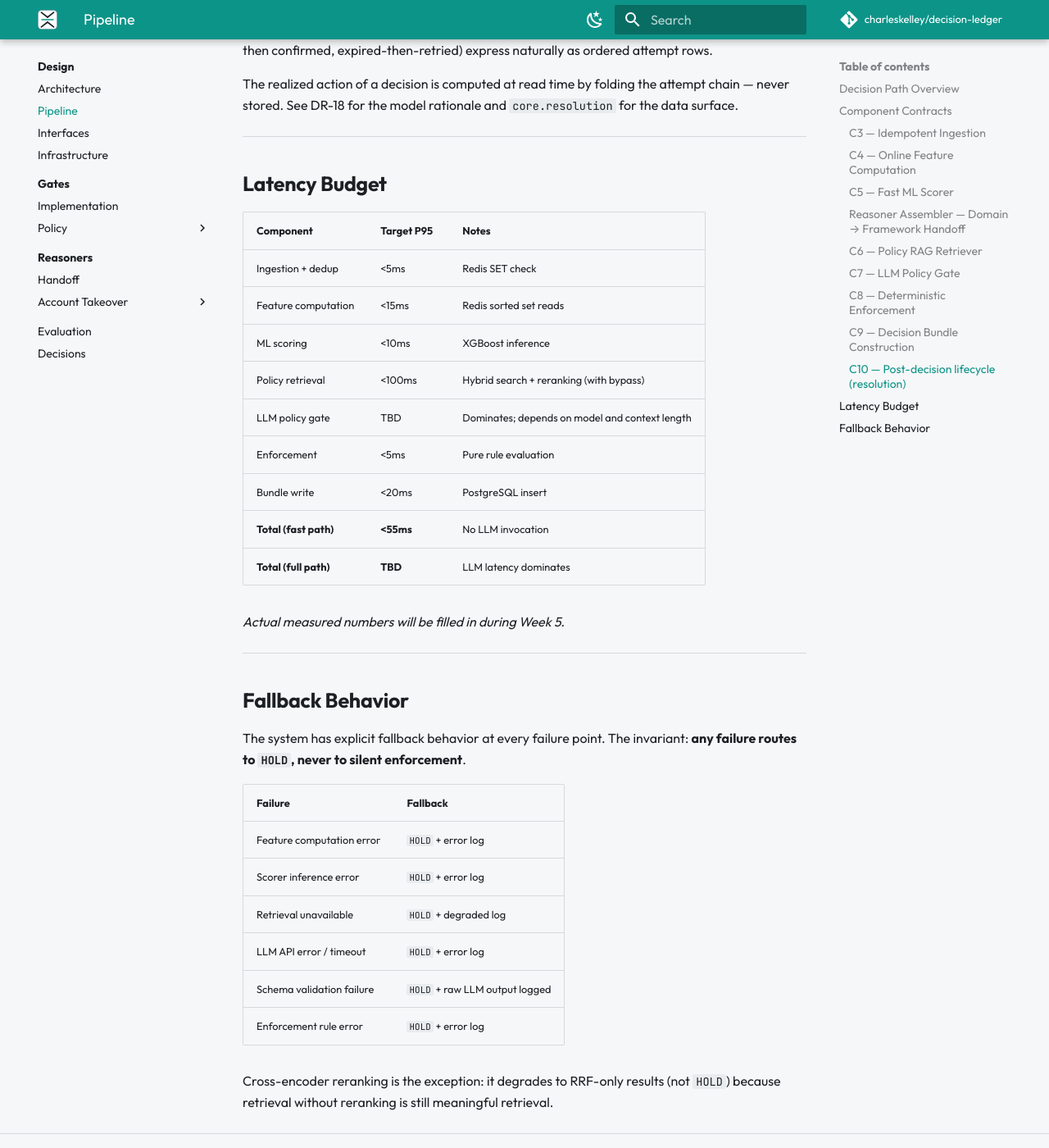
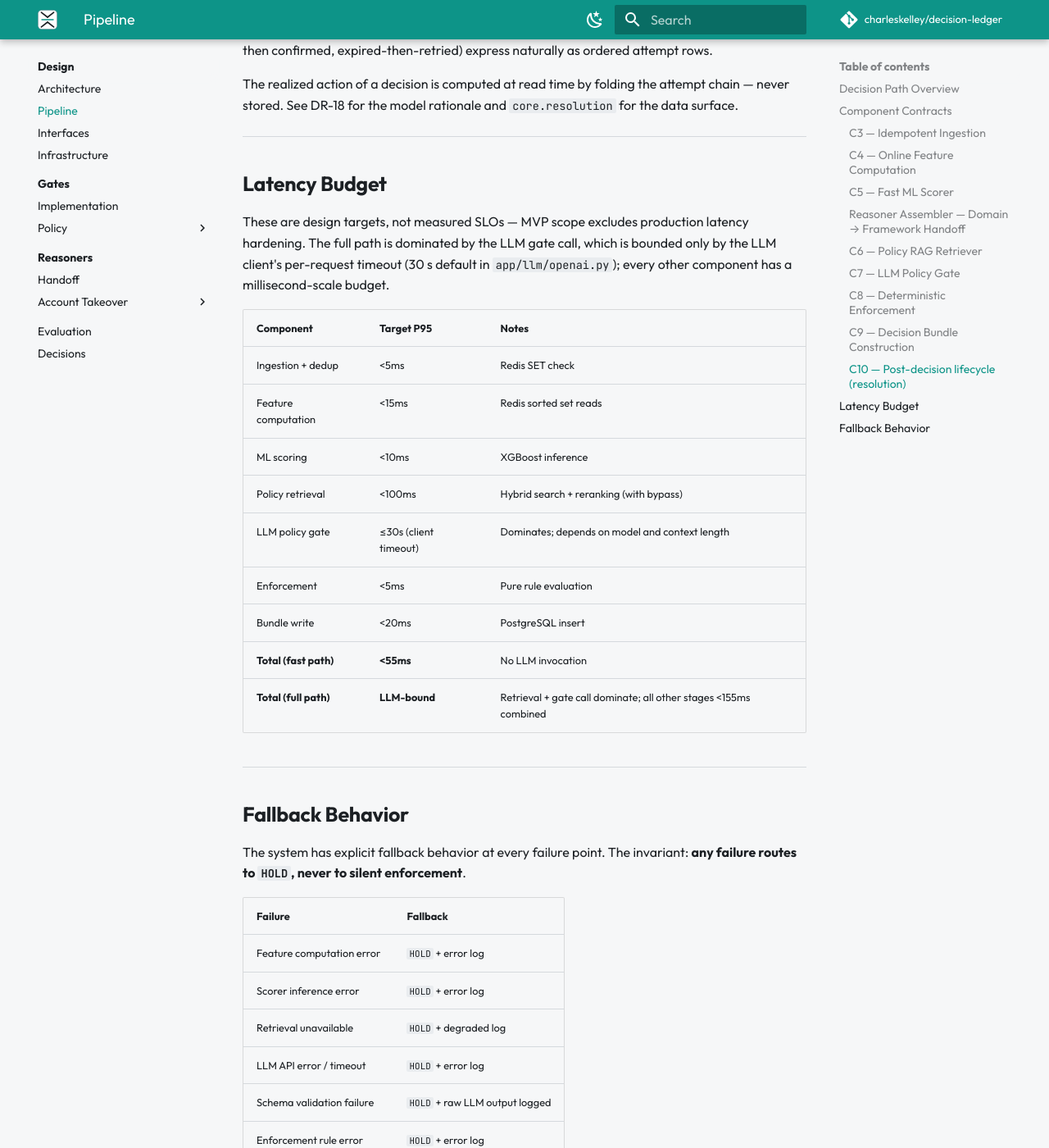
Before and after one commit to charleskelley/decision-ledger, an MkDocs documentation site: the page built from docs/design/pipeline.md, in a window 1280 px wide and 1400 px high, scrolled down 6084 px. Shown: the whole window at 82% size. Built offline with MkDocs 1.6.1 and Material for MkDocs 9.7.7, drawn with Linux system fonts in a browser that asks for light colours; comment, search, counter and statistics services are not loaded.

Commit message:
docs: align eval dataset sizes, thresholds, and README claims with shipped behavior
- eval dataset sizes stated as shipped: 12 retrieval queries, 4 consistency
  scenarios x 3 orderings (12/12), with the real dataset paths listed in
  the contributing guide
- latency budget reframed as design targets with the LLM gate bounded by
  the 30s client timeout instead of TBD rows
- README: four workflows in the launch criteria, eval cadence is
  on-demand, fixed broken bullet run and moved docs-site links
- CLAUDE.md fast-path block threshold 0.85 -> 0.95 per DR-25
- root CONTRIBUTING.md stub pointing at the docs-site guide

```diff
--- a/docs/design/pipeline.md
+++ b/docs/design/pipeline.md
@@ -118,7 +118,7 @@ Populates:
 
 **Error handling:** Any failure in context assembly → raise `AssemblerError`, route event to `HOLD`.
 
-See [`reasoner/reasoner-handoff.md`](reasoner/reasoner-handoff.md) for the full field-level contract.
+See [`reasoner/reasoner-handoff.md`](reasoners/reasoner-handoff.md) for the full field-level contract.
 
 ---
 
@@ -193,7 +193,7 @@ If no trigger fires, the enforcement layer applies the `permitted_actions` from
 
 ### C9 — Decision Bundle Construction
 
-Every decision produces a complete `DecisionBundle`, written to the PostgreSQL audit store. See [Data — Decision Bundle](./data.md#decision-bundle) for the full schema.
+Every decision produces a complete `DecisionBundle`, written to the PostgreSQL audit store. See [Data — Decision Bundle](reasoners/account-takeover/data.md#decision-bundle) for the full schema.
 
 **Replay:** Given a bundle ID, the replay command loads all logged intermediate states and re-executes `enforcement.resolve()` against them. It does not re-invoke the LLM — the logged LLM output is fed directly to enforcement. The replay guarantee is: identical enforcement inputs → identical `decision_action`.
 
@@ -209,10 +209,11 @@ The realized action of a decision is computed at read time by folding the attemp
 
 ## Latency Budget
 
-<!-- TODO: Fill in with measured P50/P95 numbers from Week 5 build. -->
-<!-- Document per-component allocation and total pipeline budget. -->
-<!-- Key decision: LLM inference dominates. Document tradeoffs considered: -->
-<!-- smaller model, reduced context, async gate, streaming output. -->
+These are design targets, not measured SLOs — MVP scope excludes
+production latency hardening. The full path is dominated by the LLM gate
+call, which is bounded only by the LLM client's per-request timeout
+(30 s default in `app/llm/openai.py`); every other component has a
+millisecond-scale budget.
 
 | Component | Target P95 | Notes |
 |-----------|-----------|-------|
@@ -220,13 +221,11 @@ The realized action of a decision is computed at read time by folding the attemp
 | Feature computation | <15ms | Redis sorted set reads |
 | ML scoring | <10ms | XGBoost inference |
 | Policy retrieval | <100ms | Hybrid search + reranking (with bypass) |
-| LLM policy gate | TBD | Dominates; depends on model and context length |
+| LLM policy gate | ≤30s (client timeout) | Dominates; depends on model and context length |
 | Enforcement | <5ms | Pure rule evaluation |
 | Bundle write | <20ms | PostgreSQL insert |
 | **Total (fast path)** | **<55ms** | No LLM invocation |
-| **Total (full path)** | **TBD** | LLM latency dominates |
-
-_Actual measured numbers will be filled in during Week 5._
+| **Total (full path)** | **LLM-bound** | Retrieval + gate call dominate; all other stages <155ms combined |
 
 ---
 
```
Also changed, not shown: CLAUDE.md (+1 -1 lines), CONTRIBUTING.md (added, +20 -0 lines), README.md (+8 -7 lines), docs/design/evaluation.md (+2 -2 lines), docs/development/contributing.md (+6 -4 lines), docs/assets/diagrams/eval-harness.svg, 1 other file.
